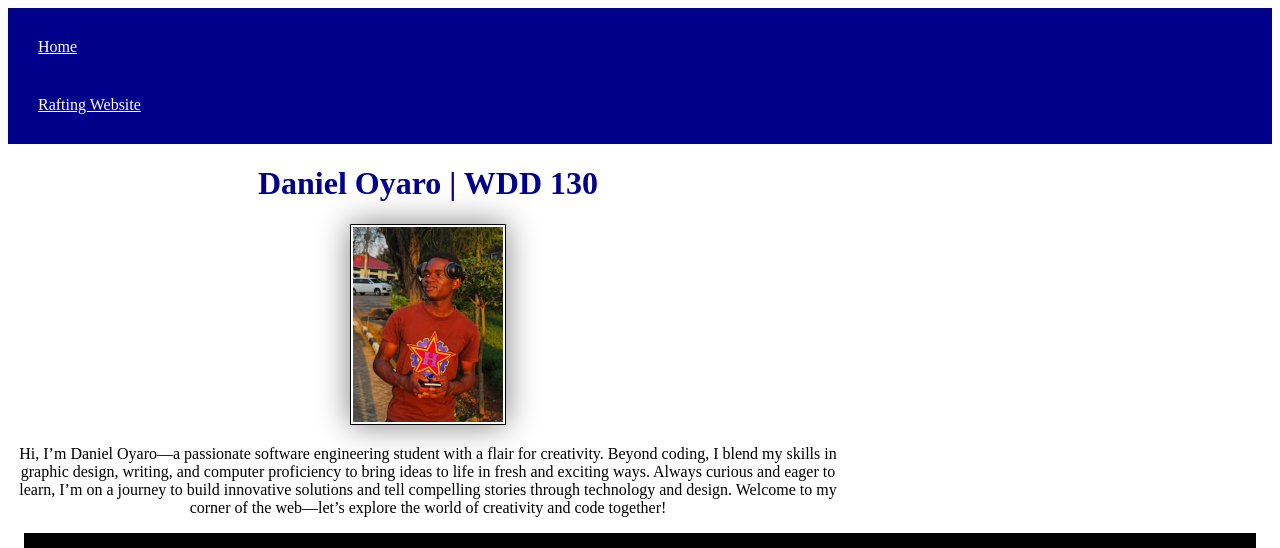
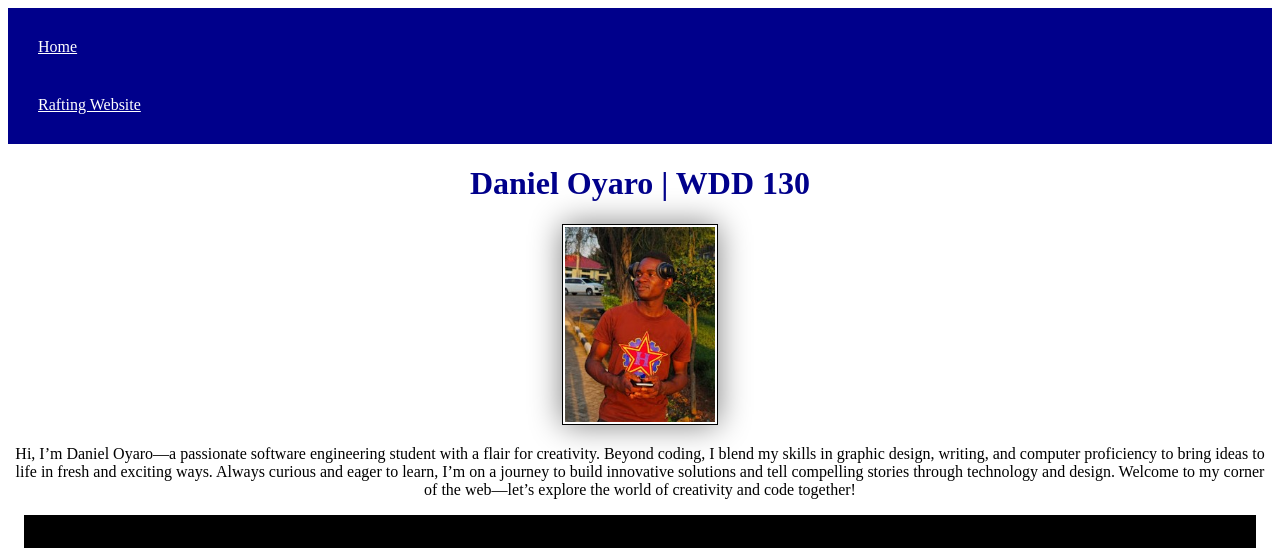
Before and after one commit to oyarothegreat/wdd130, a plain HTML site: page index.html in a window 1280 px wide. Shown: the top 548 px of the page. Drawn offline with Linux system fonts and the light colour scheme.

Commit message:
main width adjustment

```diff
--- a/styles/styles.css
+++ b/styles/styles.css
@@ -26,9 +26,8 @@ p {
 }
 
 main {
-    max-width: 840px;
+    width: auto;
     text-align: center;
-    width: auto;
 }
 
 aside {
```
